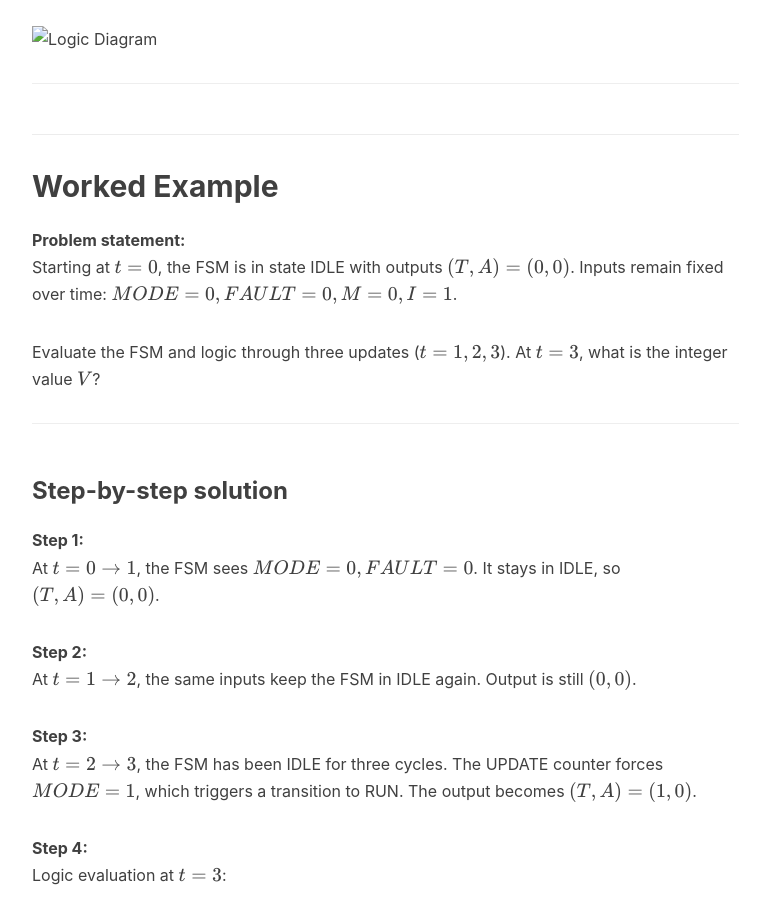
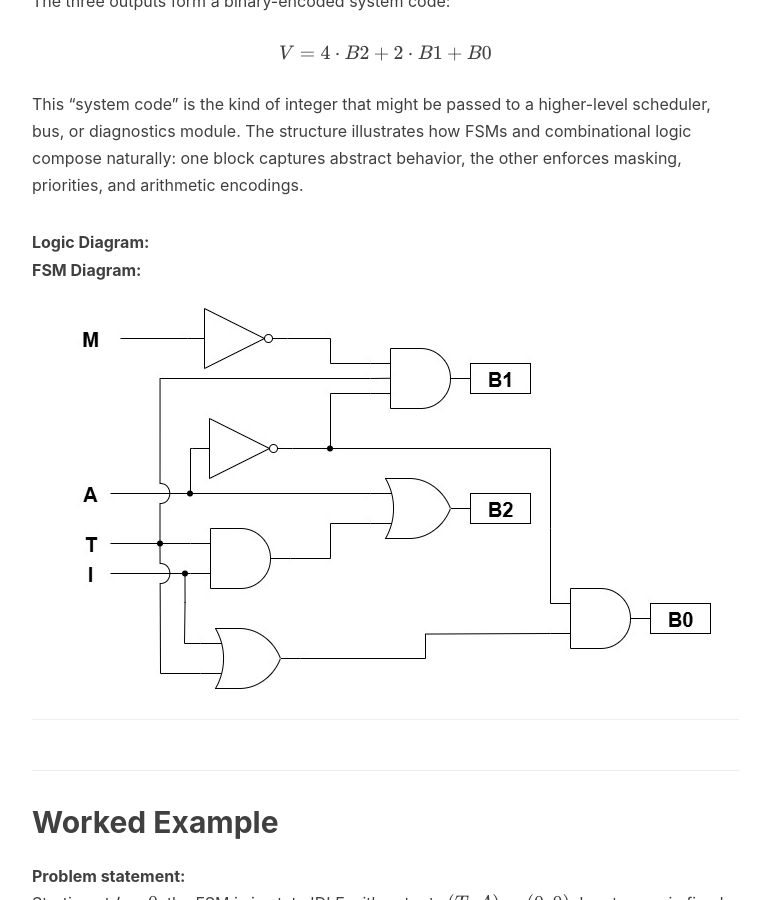
Before and after one commit to Ohara124c41/Ohara124c41.github.io, a Jekyll site: the page built from _posts/2025-09-21-system_design.md, in a window 1280 px wide and 900 px high, scrolled down 2157 px. Shown: the whole window, without its empty margins (233-1003 px from the left). Built offline with Jekyll 4.4.1, drawn with Linux system fonts in a browser that asks for light colours; nearby versions of some CDN libraries; comment, search, counter and statistics services are not loaded.

Commit message:
[docs] update image reference

```diff
--- a/_posts/2025-09-21-system_design.md
+++ b/_posts/2025-09-21-system_design.md
@@ -39,7 +39,7 @@
 In addition, we model a simple watchdog-like feedback: if the FSM remains in IDLE for three consecutive updates, an **UPDATE counter** increments until $t = 3$. At that point, the FSM forces $MODE = 1$ internally and transitions to RUN. This mechanism is not unlike what one might implement with flip-flops or timers in real circuits—hardware that monitors “excessive idleness” and forces a task ready signal.
 
 **FSM Diagram:**
-![FSM Diagram](/_posts/img/FSM.jpg)
+![FSM Diagram](https://github.com/Ohara124c41/Ohara124c41.github.io/blob/master/_posts/img/FSM.jpg?raw=true)
 
 ---
 
@@ -65,7 +65,8 @@
 This “system code” is the kind of integer that might be passed to a higher-level scheduler, bus, or diagnostics module. The structure illustrates how FSMs and combinational logic compose naturally: one block captures abstract behavior, the other enforces masking, priorities, and arithmetic encodings.
 
 **Logic Diagram:**
-![Logic Diagram](/_posts/img/MATI.jpg)
+**FSM Diagram:**
+![Logic Diagram](https://github.com/Ohara124c41/Ohara124c41.github.io/blob/master/_posts/img/MATI.jpg?raw=true)
 
 ---
 
```
